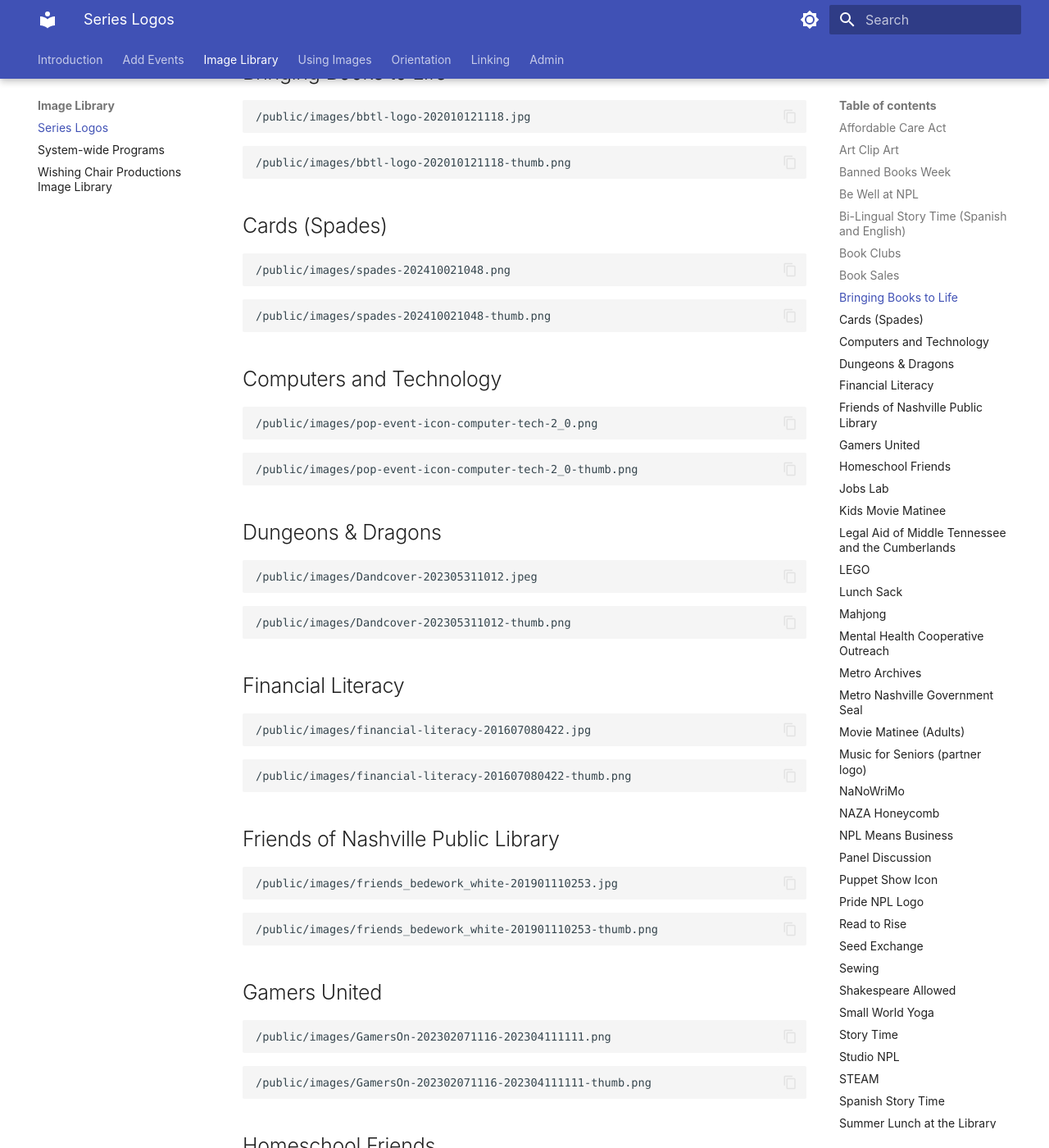
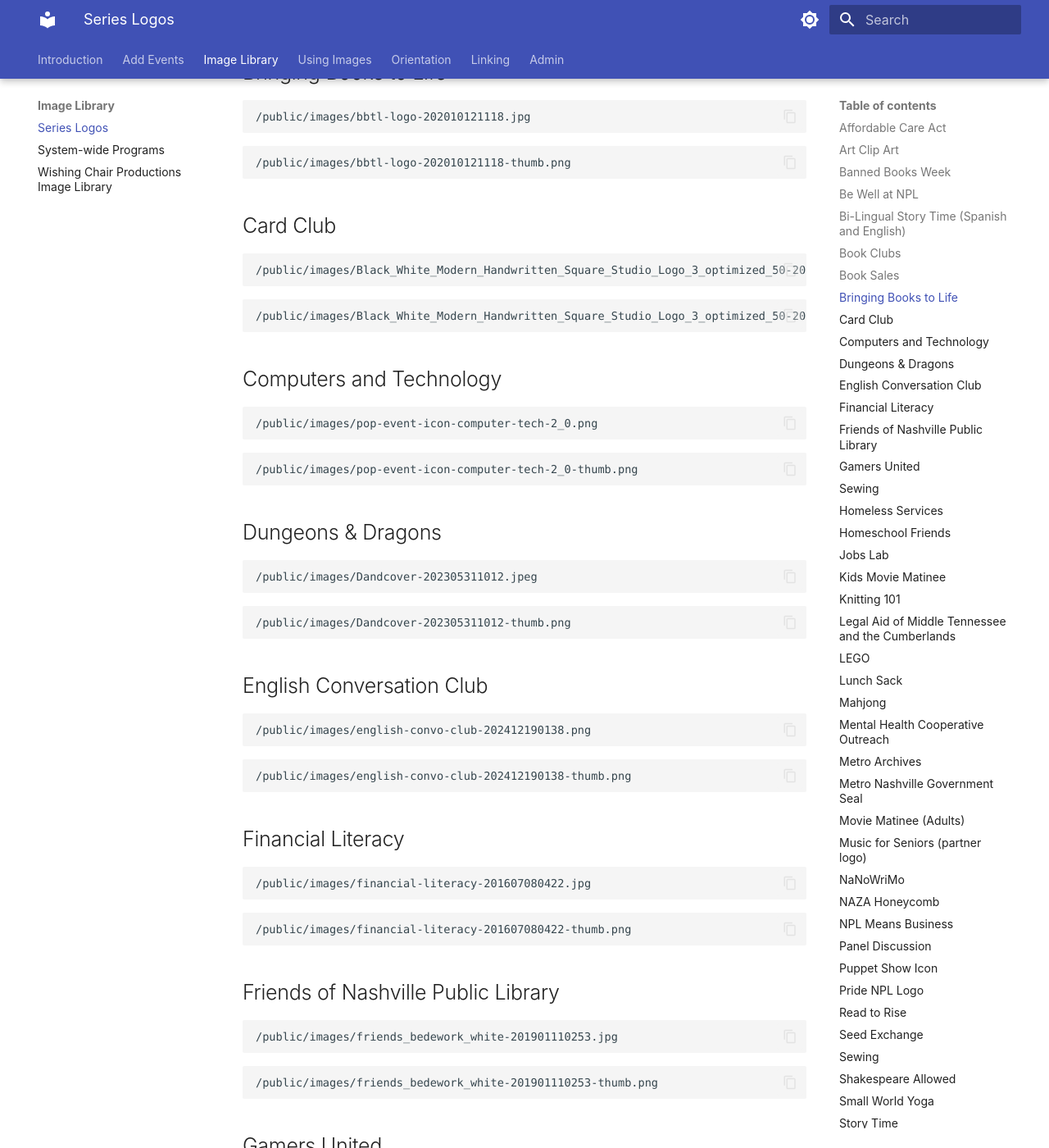
Before and after one commit to Nashville-Public-Library/bedework-docs, an MkDocs documentation site: the page built from docs/image-library/series-logos.md, in a window 1280 px wide and 1400 px high, scrolled down 1507 px. Shown: the whole window at 82% size. Built offline with MkDocs 1.6.1 and Material for MkDocs 9.7.7, drawn with Linux system fonts in a browser that asks for light colours; some of the changed text lies outside the part shown.

Commit message:
update series logos

````diff
--- a/docs/image-library/series-logos.md
+++ b/docs/image-library/series-logos.md
@@ -84,14 +84,14 @@ title: Series Logos
 /public/images/bbtl-logo-202010121118-thumb.png
 ```
 
-## Cards (Spades)
+## Card Club
 
 ```text
-/public/images/spades-202410021048.png
+/public/images/Black_White_Modern_Handwritten_Square_Studio_Logo_3_optimized_50-202411071253.png
 ```
 
 ```text
-/public/images/spades-202410021048-thumb.png
+/public/images/Black_White_Modern_Handwritten_Square_Studio_Logo_3_optimized_50-202411071253-thumb.png
 ```
 
 ## Computers and Technology
@@ -112,6 +112,16 @@ title: Series Logos
 
 ```text
 /public/images/Dandcover-202305311012-thumb.png
+```
+
+## English Conversation Club
+
+```text
+/public/images/english-convo-club-202412190138.png
+```
+
+```text
+/public/images/english-convo-club-202412190138-thumb.png
 ```
 
 ## Financial Literacy
@@ -144,6 +154,26 @@ title: Series Logos
 /public/images/GamersOn-202302071116-202304111111-thumb.png
 ```
 
+## Sewing
+
+```text
+/public/images/sew-logo-202412190133.jpg
+```
+
+```text
+/public/images/sew-logo-202412190133-thumb.png
+```
+
+## Homeless Services
+
+```text
+/public/images/OHS-Black-202407110113.png
+```
+
+```text
+/public/images/OHS-Black-202407110113-thumb.png
+```
+
 ## Homeschool Friends
 
 ```text
@@ -172,6 +202,16 @@ title: Series Logos
 
 ```text
 /public/images/kids-movie-matinee-201802270328-thumb.png
+```
+
+## Knitting 101
+
+```text
+/public/images/Knitting-101-202412190154.png
+```
+
+```text
+/public/images/Knitting-101-202412190154-thumb.png
 ```
 
 ## Legal Aid of Middle Tennessee and the Cumberlands
@@ -207,11 +247,11 @@ title: Series Logos
 ## Mahjong
 
 ```text
-/public/images/mahjong logo-202407171231.jpg
+/public/images/mahjong-202411250110.png
 ```
 
 ```text
-/public/images/mahjong%20logo-202407171231-thumb.png
+/public/images/mahjong-202411250110-thumb.png
 ```
 
 ## Mental Health Cooperative Outreach
@@ -347,11 +387,11 @@ title: Series Logos
 ## Sewing
 
 ```text
-/public/images/sew%20logo-202407160109.jpg
+/public/images/sew-logo-202412190133.jpg
 ```
 
 ```text
-/public/images/sew%20logo-202407160109-thumb.png
+/public/images/sew-logo-202412190133-thumb.png
 ```
 
 ## Shakespeare Allowed
````
